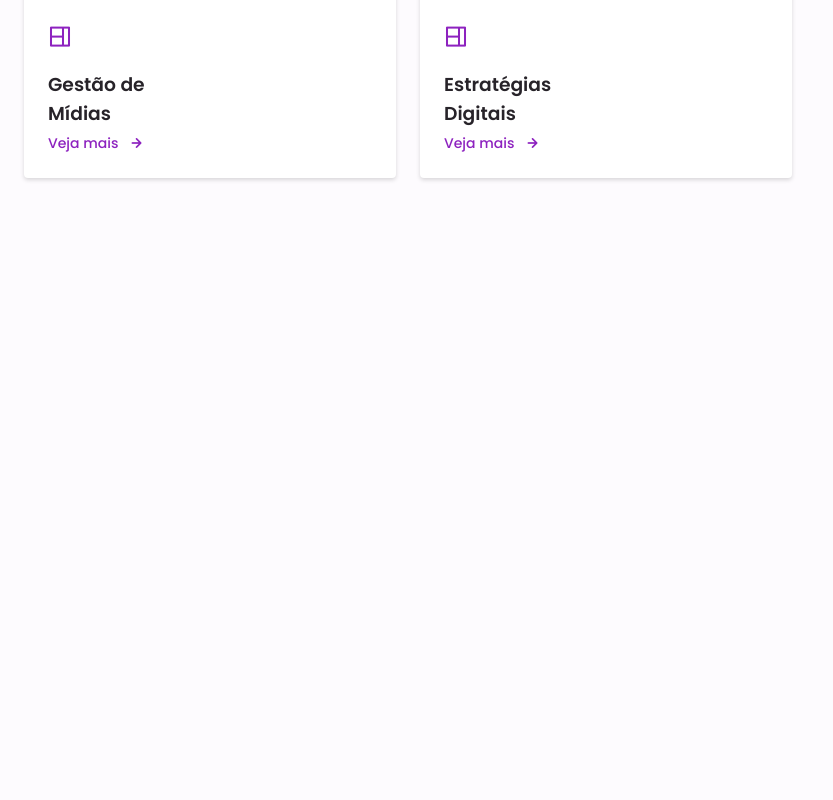
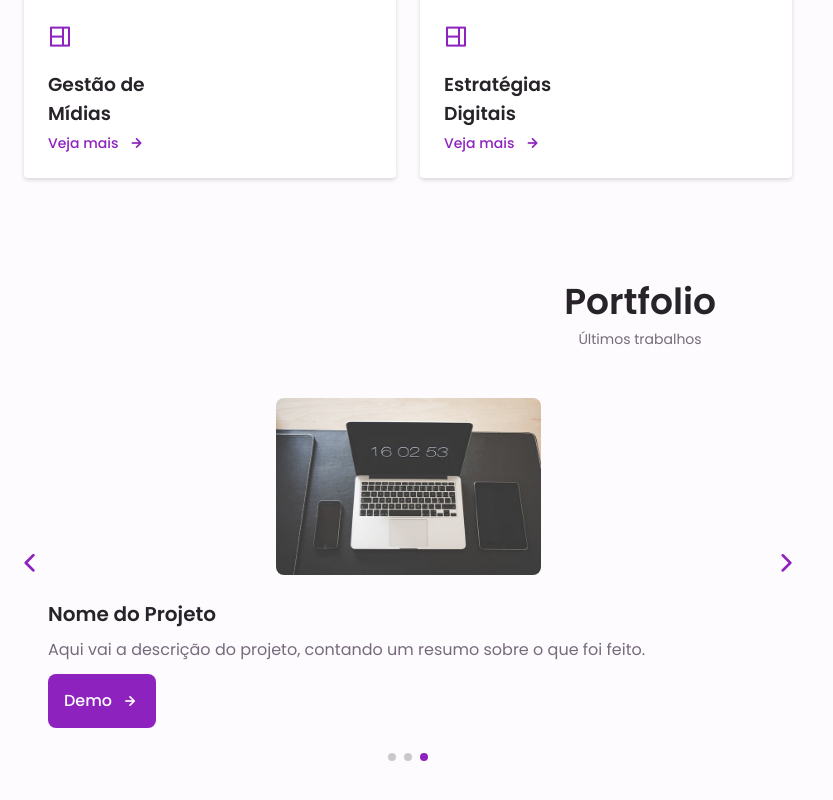
Before and after one commit to felipebrazds/personal-portfolio, a plain HTML site: page index.html in a window 1280 px wide. Shown: the part 3191-3991 px from the top of the page, without its empty margins (0-833 px from the left). Before the commit the page ends 3865 px from the top, so only its background shows below. Drawn offline with nearby package versions, Linux system fonts and the light colour scheme.

Commit message:
Update Portfolio Section

```diff
--- a/assets/css/styles.css
+++ b/assets/css/styles.css
@@ -709,6 +709,64 @@ services__title {
 }
 
 /*==================== PORTFOLIO ====================*/
+.portfolio__container {
+  overflow: initial;
+}
+
+.portfolio__content {
+  padding: 0 1.5rem;
+}
+
+.portfolio__img {
+  width: 265px;
+  border-radius: 0.5rem;
+  justify-self: center;
+}
+
+.portfolio__title {
+  font-size: var(--h3-font-size);
+  margin-bottom: var(--mb-0-5);
+}
+
+.portfolio__description {
+  margin-bottom: var(--mb-0-75);
+}
+
+.portfolio__button:hover .button__icon {
+  transform: translateX(0.25rem);
+}
+
+.swiper-button-prev::after,
+.swiper-button-next::after {
+  content: '';
+}
+
+.swiper-portfolio-icon {
+  font-size: 2rem;
+  color: var(--first-color);
+}
+
+.swiper-button-prev {
+  left: -0.5rem;
+}
+
+.swiper-button-next {
+  right: -0.5rem;
+}
+
+.swiper-container-horizontal > .swiper-pagination-bullets {
+  bottom: -2.5rem;
+}
+
+.swiper-pagination-bullet-active {
+  background-color: var(--first-color);
+}
+
+.swiper-button-prev,
+.swiper-button-next,
+.swiper-pagination-bullet {
+  outline: none;
+}
 
 /*==================== PROJECT IN MIND ====================*/
 
--- a/assets/js/main.js
+++ b/assets/js/main.js
@@ -92,6 +92,18 @@ modalCloses.forEach(modalClose => {
 })
 
 /*==================== PORTFOLIO SWIPER  ====================*/
+let swiper = new Swiper('.portfolio__container', {
+  cssMode: true,
+  loop: true,
+  navigation: {
+    nextEl: '.swiper-button-next',
+    prevEl: '.swiper-button-prev'
+  },
+  pagination: {
+    el: '.swiper-pagination',
+    clickable: true
+  }
+})
 
 /*==================== TESTIMONIAL ====================*/
 
--- a/index.html
+++ b/index.html
@@ -11,10 +11,10 @@
     />
 
     <!--==================== SWIPER CSS ====================-->
-    <link rel="stylesheet" href="assets/css/styles.css" />
+    <link rel="stylesheet" href="assets/css/swiper-bundle.min.css" />
 
     <!--==================== CSS ====================-->
-    <link rel="stylesheet" href="" />
+    <link rel="stylesheet" href="assets/css/styles.css" />
 
     <title>Felipe Braz - Desenvolvedor Web</title>
   </head>
@@ -622,7 +622,6 @@
         <span class="section__subtitle">Como posso te ajudar</span>
 
         <div class="services__container container grid">
-
           <!--==================== SERVICE 1 ====================-->
           <div class="services__content">
             <div>
@@ -834,7 +833,96 @@
       </section>
 
       <!--==================== PORTFOLIO ====================-->
-      <section class="portfolio section" id="portfolio"></section>
+      <section class="portfolio section" id="portfolio">
+        <h2 class="section__title">Portfolio</h2>
+        <span class="section__subtitle">Últimos trabalhos</span>
+
+        <div class="portfolio__container container swiper-container">
+          <div class="swiper-wrapper">
+            <!--==================== PORTFOLIO 1 ====================-->
+            <div class="portfolio__content grid swiper-slide">
+              <img
+                src="assets/img/portfolio1.jpg"
+                alt=""
+                class="portfolio__img"
+              />
+
+              <div class="portfolio__data">
+                <h3 class="portfolio__title">Nome do Projeto</h3>
+                <p class="portfolio__description">
+                  Aqui vai a descrição do projeto, contando um resumo sobre o
+                  que foi feito.
+                </p>
+                <a
+                  href=""
+                  class="button button--flex button--small portfolio__button"
+                >
+                  Demo
+                  <i class="uil uil-arrow-right button__icon"></i>
+                </a>
+              </div>
+            </div>
+
+            <!--==================== PORTFOLIO 2 ====================-->
+            <div class="portfolio__content grid swiper-slide">
+              <img
+                src="assets/img/portfolio2.jpg"
+                alt=""
+                class="portfolio__img"
+              />
+
+              <div class="portfolio__data">
+                <h3 class="portfolio__title">Nome do Projeto</h3>
+                <p class="portfolio__description">
+                  Aqui vai a descrição do projeto, contando um resumo sobre o
+                  que foi feito.
+                </p>
+                <a
+                  href=""
+                  class="button button--flex button--small portfolio__button"
+                >
+                  Demo
+                  <i class="uil uil-arrow-right button__icon"></i>
+                </a>
+              </div>
+            </div>
+
+            <!--==================== PORTFOLIO 3 ====================-->
+            <div class="portfolio__content grid swiper-slide">
+              <img
+                src="assets/img/portfolio3.jpg"
+                alt=""
+                class="portfolio__img"
+              />
+
+              <div class="portfolio__data">
+                <h3 class="portfolio__title">Nome do Projeto</h3>
+                <p class="portfolio__description">
+                  Aqui vai a descrição do projeto, contando um resumo sobre o
+                  que foi feito.
+                </p>
+                <a
+                  href=""
+                  class="button button--flex button--small portfolio__button"
+                >
+                  Demo
+                  <i class="uil uil-arrow-right button__icon"></i>
+                </a>
+              </div>
+            </div>
+          </div>
+          <!-- Add arrows -->
+          <div class="swiper-button-next">
+            <i class="uil uil-angle-right-b swiper-portfolio-icon"></i>
+          </div>
+          <div class="swiper-button-prev">
+            <i class="uil uil-angle-left-b swiper-portfolio-icon"></i>
+          </div>
+
+          <!-- Add pagination -->
+          <div class="swiper-pagination"></div>
+        </div>
+      </section>
 
       <!--==================== PROJECT IN MIND ====================-->
       <section class="project section"></section>
@@ -852,7 +940,7 @@
     <!--==================== SCROLL TOP ====================-->
 
     <!--==================== SWIPER JS ====================-->
-    <script src=""></script>
+    <script src="assets/js/swiper-bundle.min.js"></script>
 
     <!--==================== MAIN JS ====================-->
     <script src="assets/js/main.js"></script>
```
